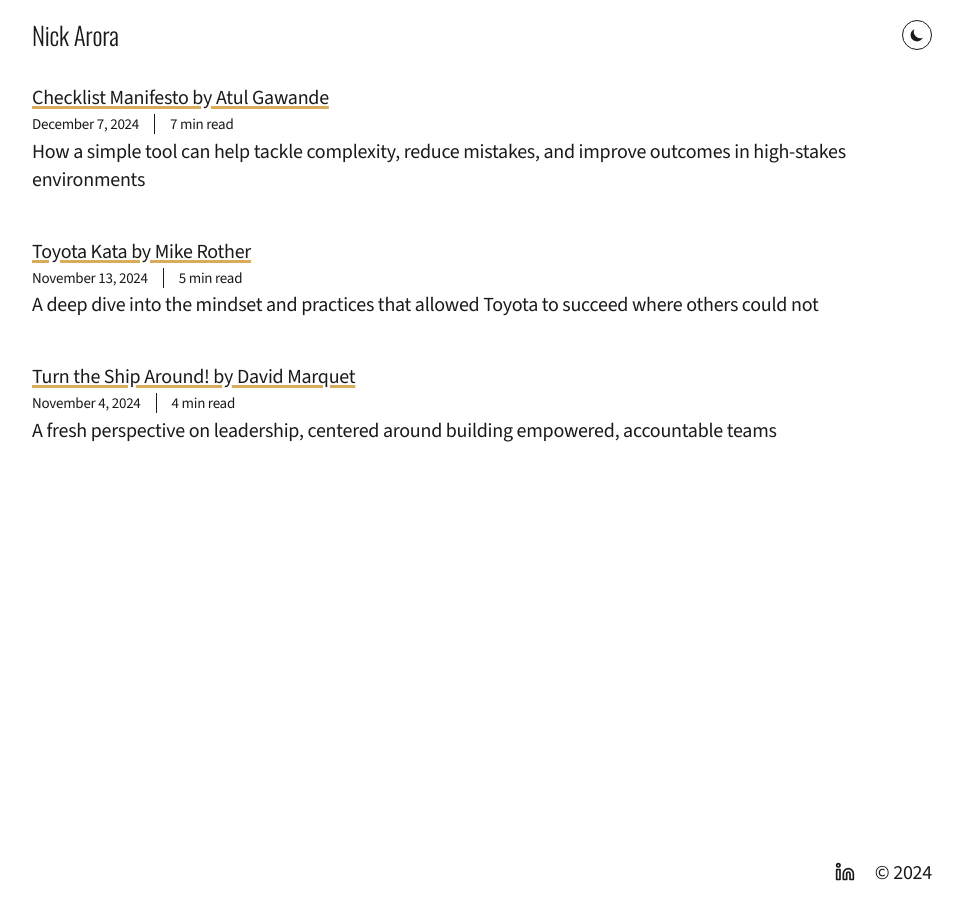
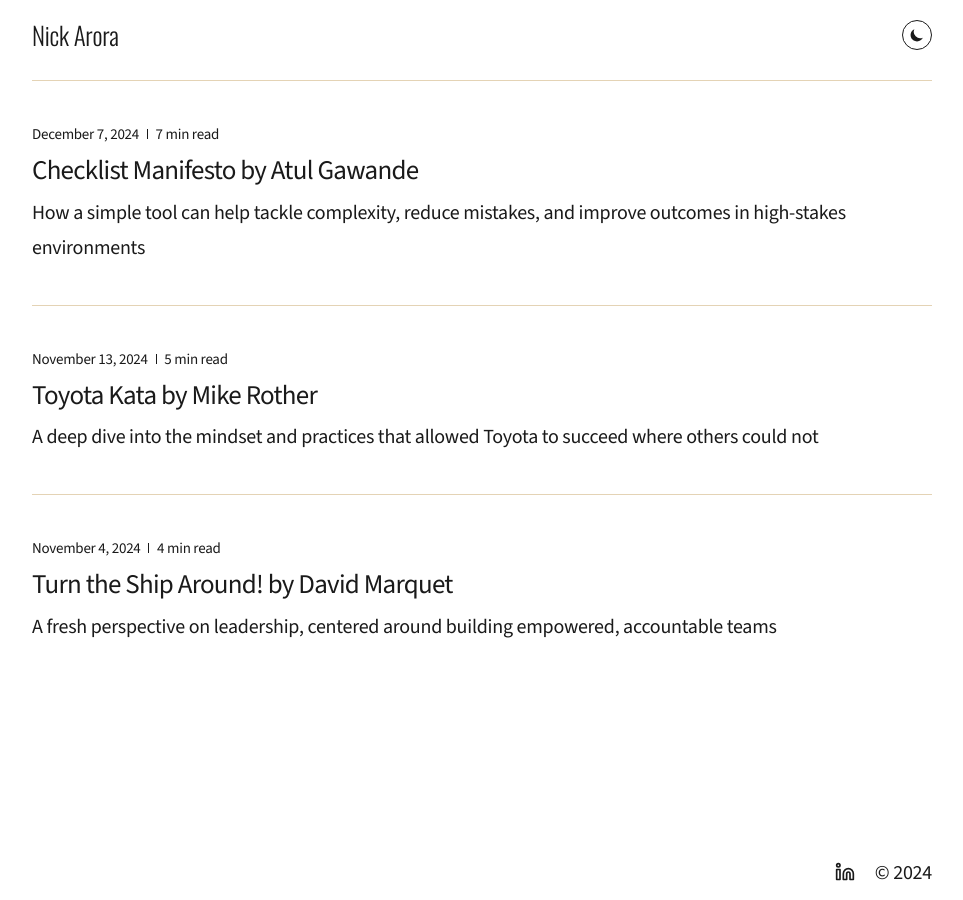
Before and after one commit to nickarora/nickarora.github.io, a Jekyll site: the page built from _app/_pages/index.html, in a window 1280 px wide. Shown: the whole page, without its empty margins (158-1121 px from the left). Built offline with Jekyll 4.4.1, drawn with Linux system fonts in a browser that asks for light colours.

Commit message:
Post preview styles are updated

```diff
--- a/_app/_includes/post-previews.html
+++ b/_app/_includes/post-previews.html
@@ -1,20 +1,27 @@
 <ul class="post-previews">
   {% for post in include.posts %}
-    <li>
-      <header>
+    <li class="post-preview">
       <a href="{{ post.url }}">
-          {{ post.title }}
-        </a>
-        <div class="post-metadata">
-          <time datetime="{{ post.date }}">{{ post.date | date: "%B %-d, %Y" }}</time>
+        <div class="metadata">
+          <time datetime="{{ post.date }}">
+            {{ post.date | date: "%B %-d, %Y" }}
+          </time>
+
+          <div class="reading-time">
             {% include reading-time.html content=post.content %}
           </div>
-      </header>
+        </div>
+
+        <div class="title h4">
+          {{ post.title }}
+        </div>
+
         {% if post.summary %}
           <p class="summary">
             {{ post.summary }}
           </p>
         {%- endif -%}
+      </a>
     </li>
   {% endfor %}
 </ul>
--- a/_app/_sass/elements.scss
+++ b/_app/_sass/elements.scss
@@ -30,23 +30,30 @@
   font-weight: var(--fw-4);
 }
 
-h1, h2, h3 {
+h1, h2, h3, .h1, .h2, .h3 {
   font-family: var(--ff-header);
   font-weight: var(--fw-3);
+  letter-spacing: -0.75px;
   line-height: var(--lh-1);
-  letter-spacing: -0.75px;
 }
 
 .h1, h1 {
+  font-size: var(--fs-6);
+}
+
+.h2, h2 {
   font-size: var(--fs-5);
 }
 
-.h2, h2 {
+.h3, h3 {
   font-size: var(--fs-4);
 }
 
-.h3, h3 {
+.h4, h4 {
+  font-family: var(--ff-body);
+  font-weight: var(--fw-3);
   font-size: var(--fs-3);
+  letter-spacing: -0.75px;
 }
 
 ul, ol {
--- a/_app/_sass/fonts.scss
+++ b/_app/_sass/fonts.scss
@@ -7,9 +7,10 @@
   /* font sizes */
   --fs-1: 0.75rem;
   --fs-2: 1rem;
-  --fs-3: 1.75rem;
-  --fs-4: 2.25rem;
-  --fs-5: 3rem;
+  --fs-3: 1.35rem;
+  --fs-4: 1.75rem;
+  --fs-5: 2.25rem;
+  --fs-6: 3rem;
 
   /* font weights */
   --fw-1: 200;
--- a/_app/_sass/posts.scss
+++ b/_app/_sass/posts.scss
@@ -1,29 +1,44 @@
 .post-previews {
   padding: 0;
 
-  li {
+  li.post-preview {
     list-style: none;
-    padding: 1em 0;
+    padding: 2rem 0 2rem 0;
+    border-top: 1px solid var(--clr-primary);
 
-    &:first-child {
-      padding-top: 0;
+    a {
+      text-decoration: none;
     }
 
-    time {
-      display: block;
-      font-size: var(--fs-1);
-      font-weight: var(--fw-1);
+    &:hover .title {
+      text-decoration: underline;
+      text-decoration-color: var(--clr-accent);
+      text-decoration-skip-ink: auto;
+      text-decoration-thickness: 3px;
     }
 
-    p {
-      font-weight: var(--fw-1);
-      line-height: var(--lh-2);
-    }
+    .metadata {
+      --horizontal-spacing: 0.25rem;
 
-    .post-metadata {
       font-size: var(--fs-1);
-      font-weight: var(--fw-1);
-      margin-top: -0.25em;
+
+      time {
+        display: inline-block;
+        margin-right: var(--horizontal-spacing);
+      }
+
+      .reading-time {
+        display: inline-block;
+      }
+
+      * + *:before {
+        content: '';
+        display: inline-block;
+        height: 10px;
+        width: 1px;
+        margin-right: var(--horizontal-spacing);
+        background-color: currentColor;
+      }
     }
   }
 }
```
Also changed, not shown: _app/_posts/2024-11-13-toyota-kata.md (+2 -2 lines). Lines whose indentation alone changed are shown as unchanged.
